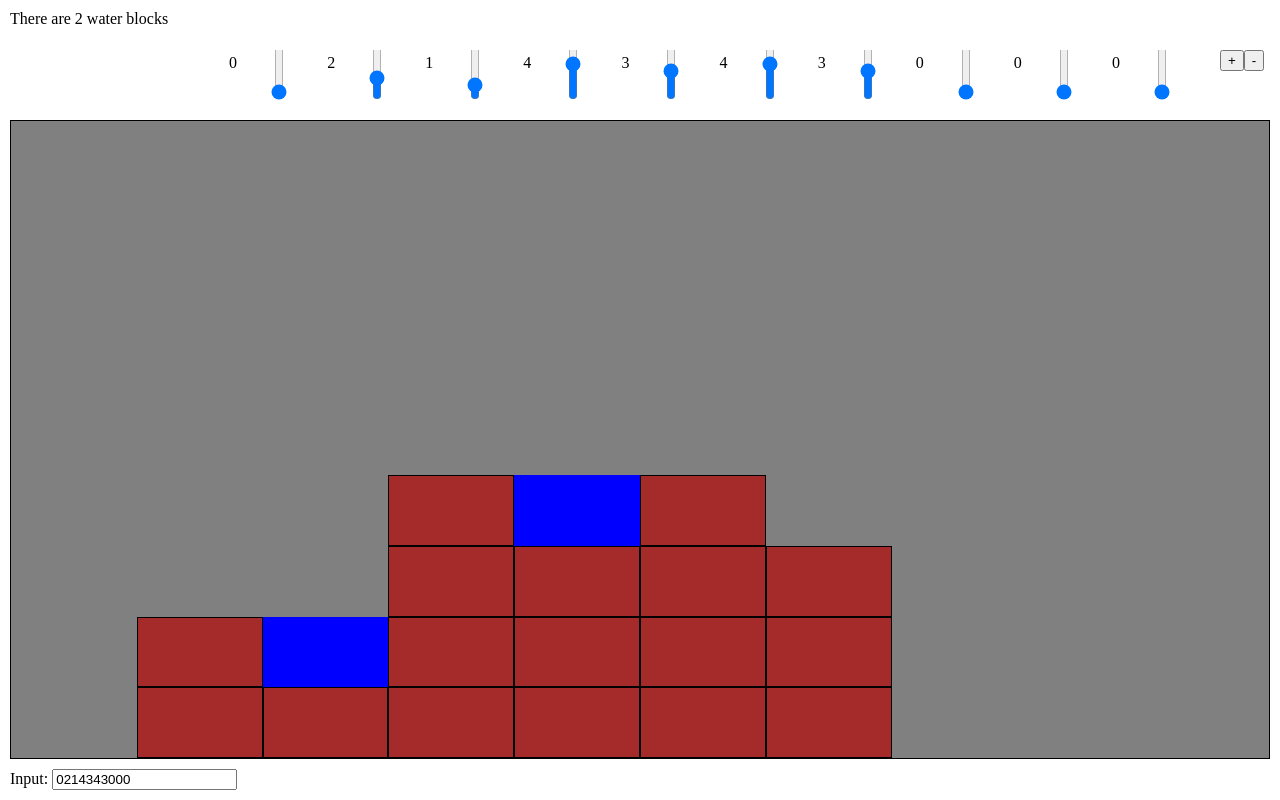
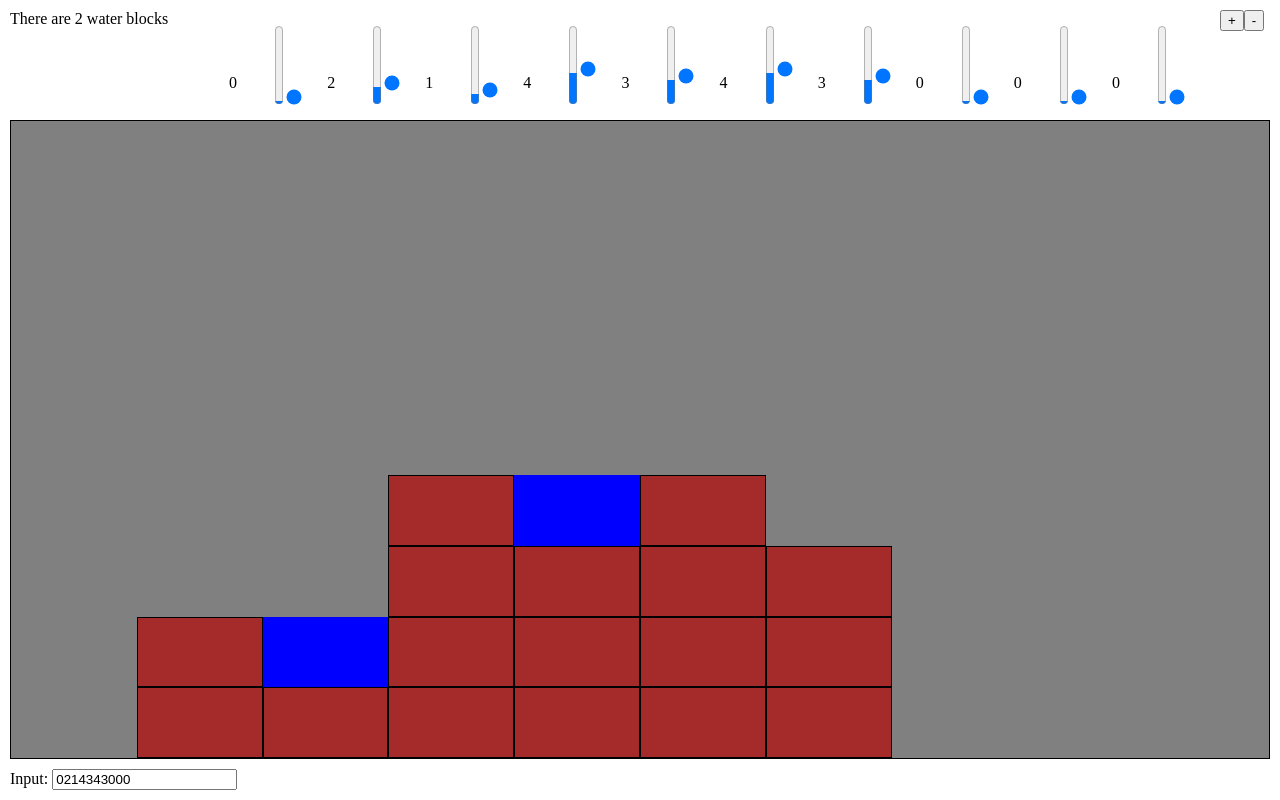
Before and after one commit to trickstival/water-container, a Vue app: page / in a window 1280 px wide. Built offline with nearby package versions, Linux system fonts and the light colour scheme.

Commit message:
style adjustment + readme demo

```diff
--- a/src/components/BlockRegulator.vue
+++ b/src/components/BlockRegulator.vue
@@ -45,11 +45,7 @@ export default {
 </script>
 
 <style lang="scss" scoped>
-.add-remove {
-
-}
 .regulator {
-    padding-top: 40px;
     display: grid;
     grid-gap: 10px;
     grid-auto-flow: column;
@@ -62,9 +58,7 @@ export default {
     grid-auto-flow: column;
 }
 .ranger {
-    & > .counter {
-
-    }
+    padding-top: 30px;
     & > input {
         transform: rotate(-90deg);
         width: 80px;
```
Also changed, not shown: 1 other file (tests, documents, lock files or other folders).
